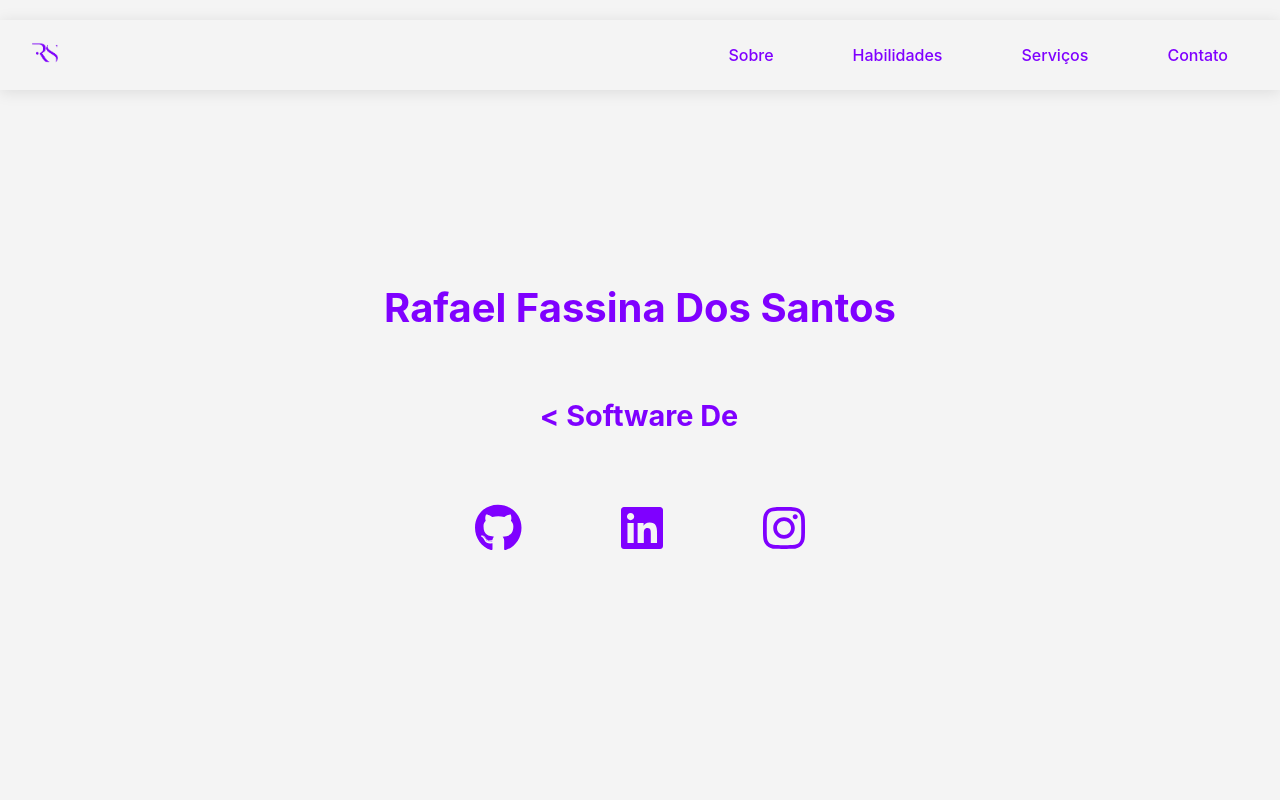
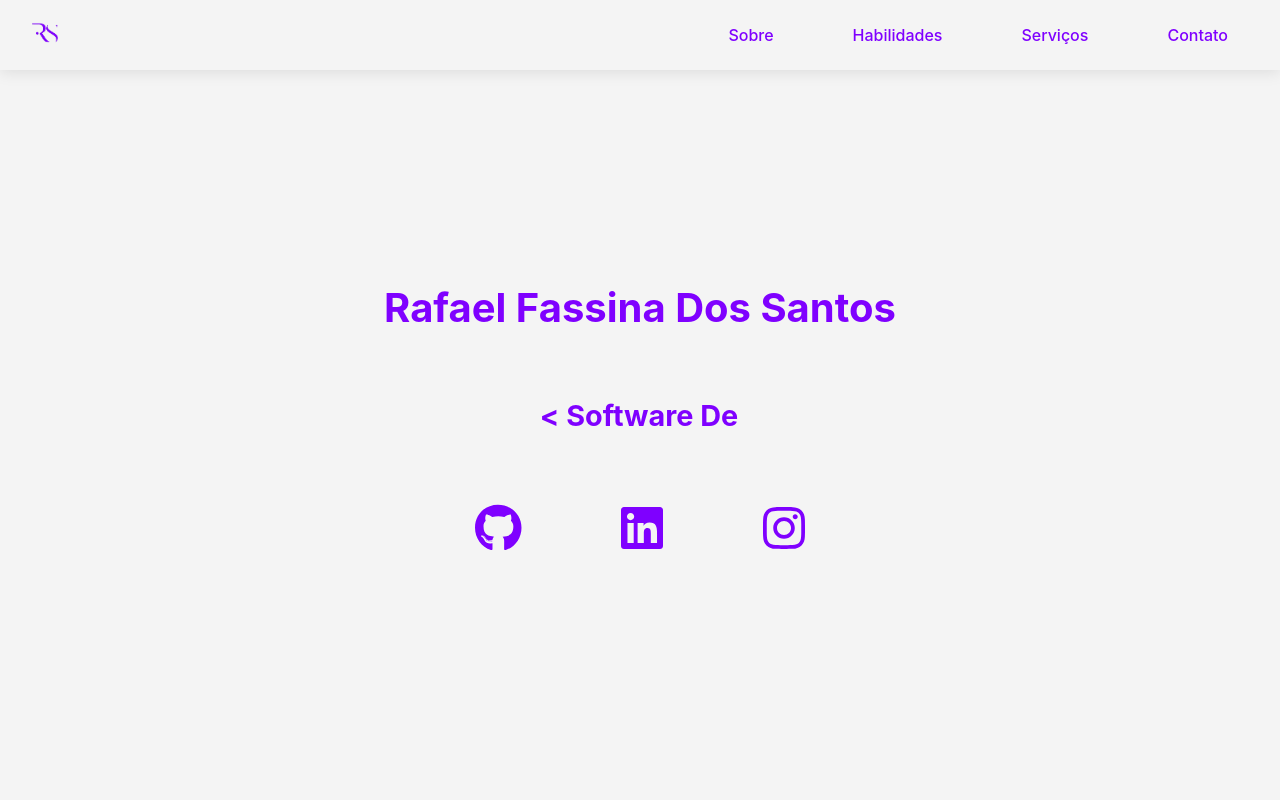
Before and after one commit to rafaelfsnT/portifolioN, a Next.js app: page / in a window 1280 px wide. Shown: the top 800 px of the page. Built offline with nearby package versions, Linux system fonts and the light colour scheme.

Commit message:
alterando navbar

```diff
--- a/src/styles/style.ts
+++ b/src/styles/style.ts
@@ -22,7 +22,6 @@ export const NavbarContainer = styled.div`
   display: flex;
   justify-content: space-between;
   align-items: center;
-  margin-top: 20px;
 `;
 
 // Logo estilizado
```
